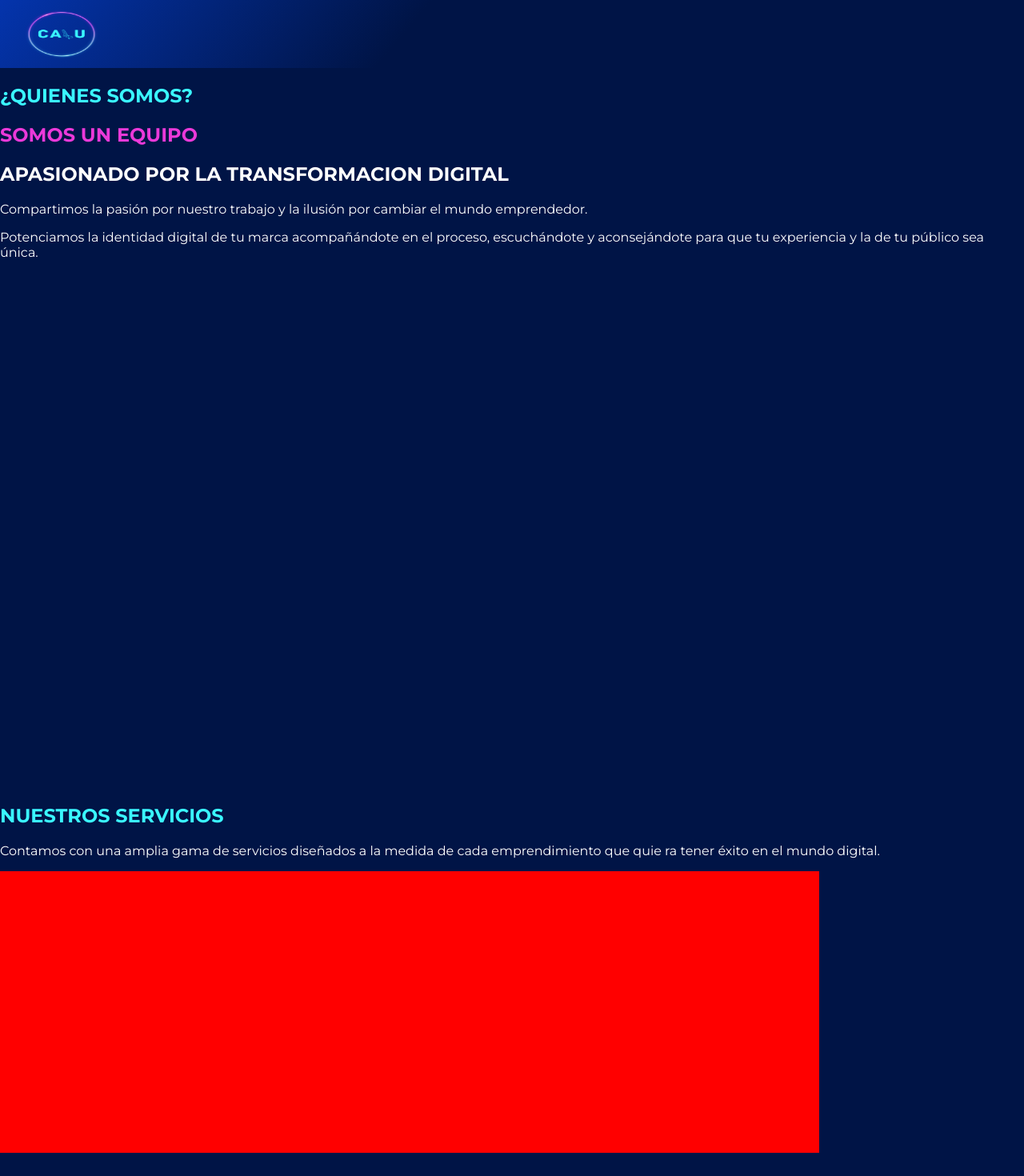
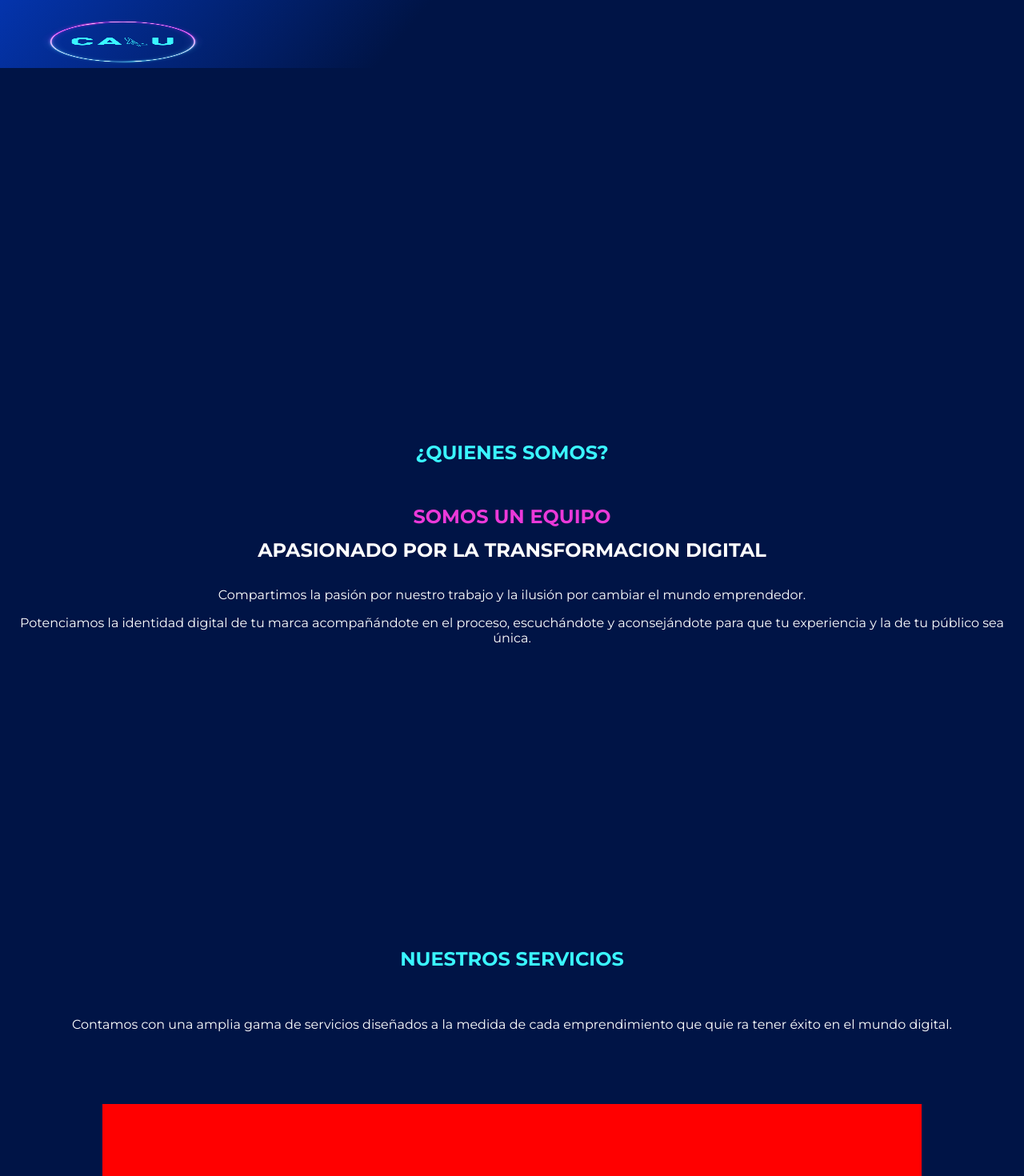
Before and after one commit to PochiTama-dev/Calu, a React (Create React App) app: page / in a window 1280 px wide. Shown: the top 1470 px of the page at 80% size. Built offline with nearby package versions, Linux system fonts and the light colour scheme.

Commit message:
trabajo en seccion quienes somos

```diff
--- a/src/Components/Header/header.css
+++ b/src/Components/Header/header.css
@@ -7,7 +7,7 @@
 .logoCalu {
     display: flex;
     justify-content: start;
-    width: 10%;
-    height: 85px;
-    padding-left: 1%;
+    width: 22%;
+    height: 78px;
+    padding: 1% 1%;
 }
--- a/src/Components/Home/Home.jsx
+++ b/src/Components/Home/Home.jsx
@@ -31,15 +31,15 @@ const Home = () => {
     }}>
       <Header/>
       <section style={{ height: '110vh', transition: 'transform 0.5s ease-in-out' }} className={`section-1 ${currentSection === 0 ? 'animate__animated animate__fadeIn' : ''}`}>
-         <h1 className='title-first'>¿QUIENES SOMOS?</h1>
+         <h1 className='title-first-quienes-somos'>¿QUIENES SOMOS?</h1>
          <h2 className='sub-first'>SOMOS UN EQUIPO</h2>
          <h2 className='sub-second'>APASIONADO POR LA TRANSFORMACION DIGITAL</h2>
-         <p>Compartimos la pasión por nuestro trabajo y la ilusión por cambiar el mundo emprendedor.</p>
-         <p>Potenciamos la identidad digital de tu marca acompañándote en el proceso, escuchándote y aconsejándote para que tu experiencia y la de tu público sea única.</p>
+         <p className='text-first'>Compartimos la pasión por nuestro trabajo y la ilusión por cambiar el mundo emprendedor.</p>
+         <p className='text-first'>Potenciamos la identidad digital de tu marca acompañándote en el proceso, escuchándote y aconsejándote para que tu experiencia y la de tu público sea única.</p>
       </section>
       <section style={{ height: '110vh', transition: 'transform 0.5s ease-in-out' }} className={`section-2 ${currentSection === 1 ? 'animate__animated animate__fadeIn' : ''}`}>
-        <h1 className='title-first'>NUESTROS SERVICIOS</h1>
-        <p>Contamos con una amplia gama de servicios diseñados a la medida de cada emprendimiento que quie ra tener éxito en el mundo digital.</p>
+        <h1 className='title-first-nuestros-servicios'>NUESTROS SERVICIOS</h1>
+        <p className='text-second'>Contamos con una amplia gama de servicios diseñados a la medida de cada emprendimiento que quie ra tener éxito en el mundo digital.</p>
         <div className='ctn-servicios'></div>
       </section>
       <section style={{ height: '110vh', transition: 'transform 0.5s ease-in-out' }} className={`section-3 ${currentSection === 2 ? 'animate__animated animate__fadeIn' : ''}`}><h1 className='title-first'>PORTAFOLIO</h1></section>
--- a/src/Components/Home/home.css
+++ b/src/Components/Home/home.css
@@ -1,22 +1,51 @@
-.title-first{
-    color: #3AF6FF;
+
+.title-first-quienes-somos{
+  color: #3AF6FF;
+  padding:35% 0% 3% 0%;
+  text-align: center;
+
 }
+
 .sub-first{
     color:#EB39D9;
+    text-align: center;
+    line-height: 15px;
+
 }
 
 .sub-second{
     color: white;
+    text-align: center;
+    padding-bottom: 1%;
+}
+
+.text-first{
+  text-align: center;
+
 }
 
 .section-1, .section-2 p{
     color: white;
+    padding: 0px 3px
+}
+
+.title-first-nuestros-servicios{
+  color: #3AF6FF;
+  padding: 14% 0% 3% 0%;
+  text-align: center;
+}
+
+.text-second{
+  text-align: center;
+  margin-bottom: 7%;
+
 }
 
 .ctn-servicios{
     width: 80%;
     height: 40%;
     display: flex;
+    margin: 0% auto;
     justify-content: center;
     align-items: center;
     background-color: red;
```
